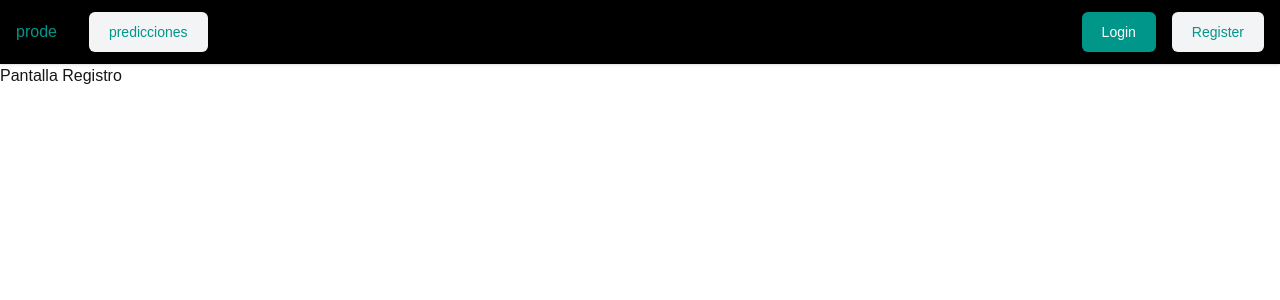
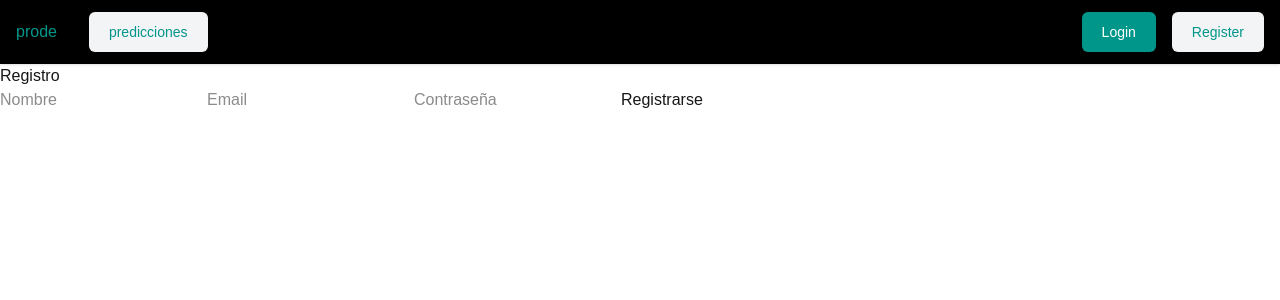
Before and after one commit to ORT-PabloFernandez/front-prode, a Next.js app in the folder front-prode/: page /registro in a window 1280 px wide. Shown: the top 300 px of the page. Built offline with nearby package versions, Linux system fonts and the light colour scheme; no server answers.

Commit message:
Login y registro

```diff
--- a/front-prode/src/app/Components/Header/Header.jsx
+++ b/front-prode/src/app/Components/Header/Header.jsx
@@ -1,4 +1,26 @@
+"use client";
+
+import { useRouter } from "next/navigation";
+import { useEffect, useState } from "react";
+
 export default function Header() {
+  const router = useRouter();
+  const [estaLogueado, setEstaLogueado] = useState(false);
+
+  useEffect(() => {
+    const token = localStorage.getItem("token");
+
+    setEstaLogueado(!!token);
+  }, []);
+
+  const logout = () => {
+    localStorage.removeItem("token");
+    localStorage.removeItem("user");
+
+    setEstaLogueado(false);
+
+    router.push("/");
+  };
 
   /*cambie los href sacandole el page.js */
   return (
@@ -6,11 +28,11 @@ export default function Header() {
       <div className="mx-auto flex h-16 items-center gap-8 px-4 sm:px-4 lg:px-4">
         {/* ACA SAQUE # Y PUSE / PARA QUE ME LLEVE A LA PAGINA PRINCIPAL CUANDO TOQUE EL LOGO, SI DEJO # NO HACE NADA */}
         <a className="block text-teal-600" href="/">
-          <span className="sr-only">Home</span>prode</a>
+          <span className="sr-only">Home</span>prode
+        </a>
         <div className="flex flex-1 items-center justify-end md:justify-between">
           <nav aria-label="Global" className="hidden md:block">
             <ul className="flex items-center gap-6 text-sm">
-
               {/* //PARTIDO NO MOSTRARIA EN EL HEADER XQ LLEVA AL ID DEL PARTIDO QUE VA A LLEVARME AHI CUANDO TOQUE EL PARTIDO AL CUAL QUEREMOS INGRESAR */}
               {/* <li>
                 <a
@@ -28,12 +50,13 @@ export default function Header() {
                   predicciones
                 </a>
               </li>
-
             </ul>
           </nav>
 
           <div className="flex items-center gap-4">
             <div className="sm:flex sm:gap-4">
+              {!estaLogueado ? (
+                <>
                   <a
                     className="block rounded-md bg-teal-600 px-5 py-2.5 text-sm font-medium text-white transition hover:bg-teal-700"
                     href="/login"
@@ -47,6 +70,15 @@ export default function Header() {
                   >
                     Register
                   </a>
+                </>
+              ) : (
+                <button
+                  onClick={logout}
+                  className="rounded-md bg-gray-100 px-5 py-2.5 text-sm font-medium text-teal-600 transition hover:text-teal-600/75"
+                >
+                  Cerrar sesión
+                </button>
+              )}
             </div>
 
             <button className="block rounded-sm bg-gray-100 p-2.5 text-gray-600 transition hover:text-gray-600/75 md:hidden">
--- a/front-prode/src/app/login/page.js
+++ b/front-prode/src/app/login/page.js
@@ -1,3 +1,70 @@
-export default function LoginPage() {
-  return <div>Pantalla Login</div>;
+"use client";
+
+import { useState } from "react";
+import { useRouter } from "next/navigation";
+import { login } from "../../servicios/authService";
+
+export default function Login() {
+  const router = useRouter();
+
+  const [email, setEmail] = useState("");
+  const [password, setPassword] = useState("");
+
+  const handleSubmit = async (e) => {
+    e.preventDefault();
+
+    const data = await login(
+      email,
+      password
+    );
+
+    if (data.token) {
+      localStorage.setItem(
+        "token",
+        data.token
+      );
+
+      localStorage.setItem(
+        "user",
+        JSON.stringify(data.user)
+      );
+
+      alert("Login exitoso");
+
+      window.location.href = "/";
+
+    } else {
+      alert("Email o contraseña incorrectos");
+    }
+  };
+
+  return (
+    <div>
+      <h1>Login</h1>
+
+      <form onSubmit={handleSubmit}>
+        <input
+          type="email"
+          placeholder="Email"
+          value={email}
+          onChange={(e) =>
+            setEmail(e.target.value)
+          }
+        />
+
+        <input
+          type="password"
+          placeholder="Contraseña"
+          value={password}
+          onChange={(e) =>
+            setPassword(e.target.value)
+          }
+        />
+
+        <button type="submit">
+          Ingresar
+        </button>
+      </form>
+    </div>
+  );
 }
--- a/front-prode/src/app/registro/page.js
+++ b/front-prode/src/app/registro/page.js
@@ -1,3 +1,67 @@
-export default function RegistroPage() {
-  return <div>Pantalla Registro</div>;
+"use client";
+
+import { useState } from "react";
+import { useRouter } from "next/navigation";
+import { register } from "../../servicios/authService";
+
+export default function Registro() {
+
+  const router = useRouter();
+
+  const [name, setName] = useState("");
+  const [email, setEmail] = useState("");
+  const [password, setPassword] = useState("");
+
+  const handleSubmit = async (e) => {
+    e.preventDefault();
+
+    const data = await register(
+      name,
+      email,
+      password
+    );
+
+    alert(data.message);
+
+    router.push("/login");
+  };
+
+  return (
+    <div>
+      <h1>Registro</h1>
+
+      <form onSubmit={handleSubmit}>
+        <input
+          type="text"
+          placeholder="Nombre"
+          value={name}
+          onChange={(e) =>
+            setName(e.target.value)
+          }
+        />
+
+        <input
+          type="email"
+          placeholder="Email"
+          value={email}
+          onChange={(e) =>
+            setEmail(e.target.value)
+          }
+        />
+
+        <input
+          type="password"
+          placeholder="Contraseña"
+          value={password}
+          onChange={(e) =>
+            setPassword(e.target.value)
+          }
+        />
+
+        <button type="submit">
+          Registrarse
+        </button>
+      </form>
+    </div>
+  )
 }
--- /dev/null
+++ b/front-prode/src/servicios/authService.js
@@ -0,0 +1,38 @@
+const API_URL = process.env.NEXT_PUBLIC_API_URL;
+
+export async function register(name, email, password) {
+  const response = await fetch(
+    `${API_URL}/api/auth/register`,
+    {
+      method: "POST",
+      headers: {
+        "Content-Type": "application/json",
+      },
+      body: JSON.stringify({
+        name,
+        email,
+        password,
+      }),
+    }
+  );
+
+  return response.json();
+}
+
+export async function login(email, password) {
+  const response = await fetch(
+    `${API_URL}/api/auth/login`,
+    {
+      method: "POST",
+      headers: {
+        "Content-Type": "application/json",
+      },
+      body: JSON.stringify({
+        email,
+        password,
+      }),
+    }
+  );
+
+  return response.json();
+}
```
Lines whose indentation alone changed are shown as unchanged.
